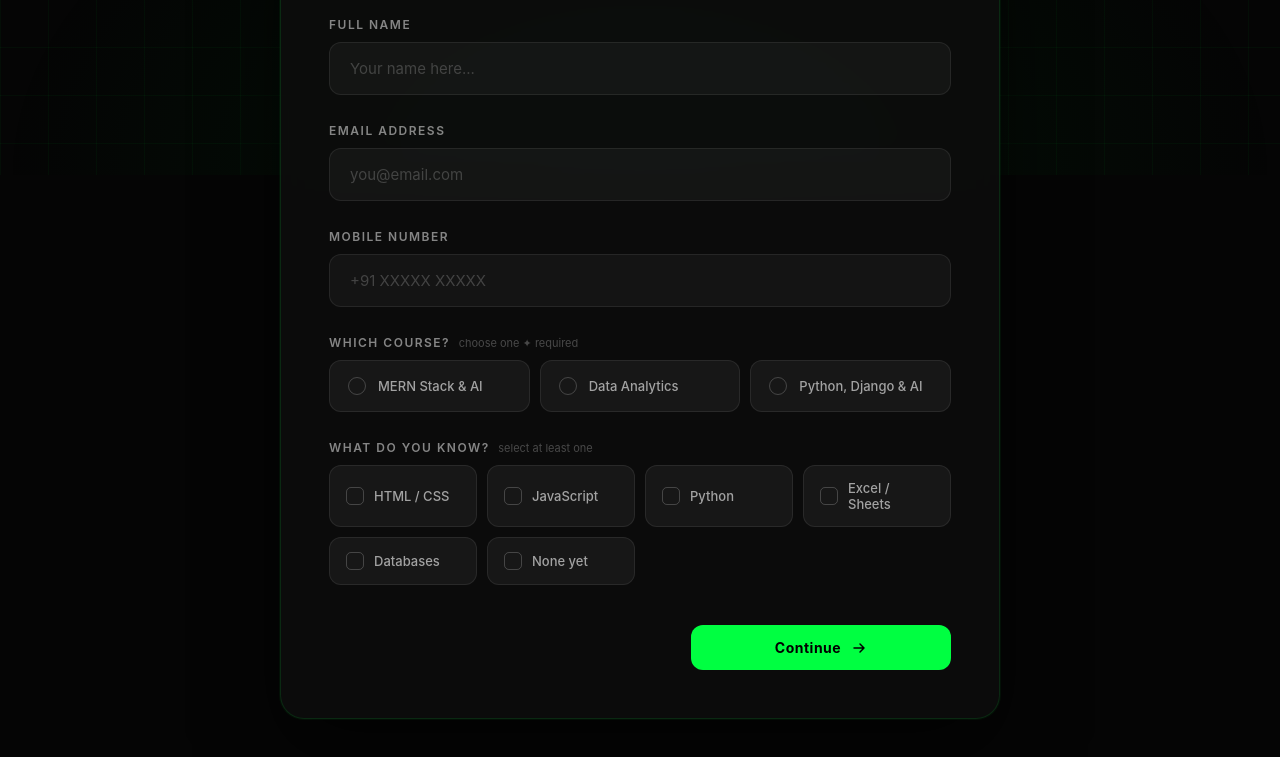
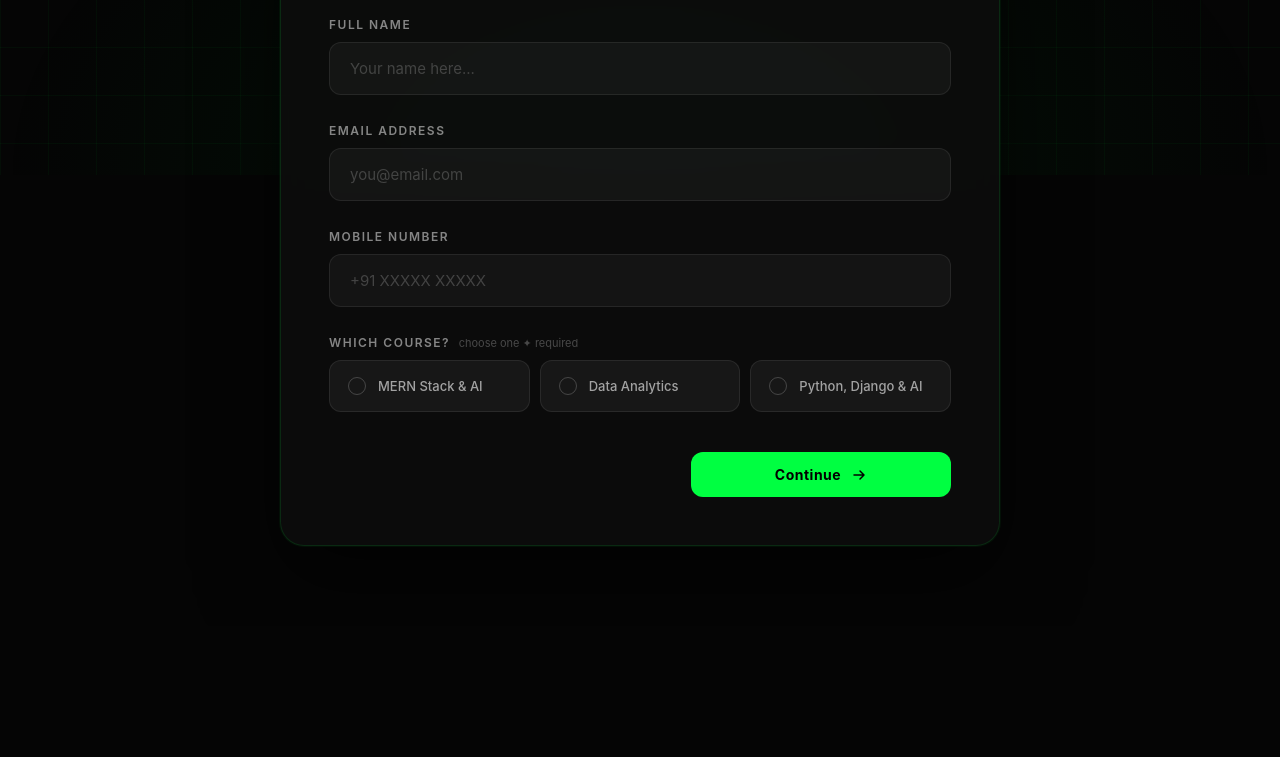
Before and after one commit to nidhill/Scholarship, a website: page index.html in a window 1280 px wide. Shown: the part 625-1382 px from the top of the page. After the commit the page ends 1251 px from the top, so only its background shows below. Drawn offline with nearby package versions, Linux system fonts and the light colour scheme.

Commit message:
Remove skills/chips field

```diff
--- a/index.html
+++ b/index.html
@@ -1092,36 +1092,6 @@
       <div class="error-text" id="err-course">⚠ Please select a course to continue.</div>
     </div>
 
-    <div class="field-group" id="skills-section" style="margin-bottom:0">
-      <label class="field-label">What do you know? <span>select at least one</span></label>
-      <div class="chips-grid" id="chips-grid">
-        <div class="chip" onclick="toggleChip(this)">
-          <span class="chip-check"><svg viewBox="0 0 12 12" fill="none"><polyline points="2,6 5,9 10,3"></polyline></svg></span>
-          <span class="chip-label">HTML / CSS</span>
-        </div>
-        <div class="chip" onclick="toggleChip(this)">
-          <span class="chip-check"><svg viewBox="0 0 12 12" fill="none"><polyline points="2,6 5,9 10,3"></polyline></svg></span>
-          <span class="chip-label">JavaScript</span>
-        </div>
-        <div class="chip" onclick="toggleChip(this)">
-          <span class="chip-check"><svg viewBox="0 0 12 12" fill="none"><polyline points="2,6 5,9 10,3"></polyline></svg></span>
-          <span class="chip-label">Python</span>
-        </div>
-        <div class="chip" onclick="toggleChip(this)">
-          <span class="chip-check"><svg viewBox="0 0 12 12" fill="none"><polyline points="2,6 5,9 10,3"></polyline></svg></span>
-          <span class="chip-label">Excel / Sheets</span>
-        </div>
-        <div class="chip" onclick="toggleChip(this)">
-          <span class="chip-check"><svg viewBox="0 0 12 12" fill="none"><polyline points="2,6 5,9 10,3"></polyline></svg></span>
-          <span class="chip-label">Databases</span>
-        </div>
-        <div class="chip" onclick="toggleChip(this)">
-          <span class="chip-check"><svg viewBox="0 0 12 12" fill="none"><polyline points="2,6 5,9 10,3"></polyline></svg></span>
-          <span class="chip-label">None yet</span>
-        </div>
-      </div>
-      <div class="error-text" id="err-skills">⚠ Please select at least one option.</div>
-    </div>
 
     <div class="form-nav">
       <div></div>
@@ -1444,16 +1414,6 @@ function goStep2() {
     mobileInput.classList.remove('error');
   }
 
-  const selectedChips = [...document.querySelectorAll('#chips-grid .chip.selected')]
-    .map(c => c.querySelector('.chip-label').textContent);
-  if (selectedChips.length === 0) {
-    showErr('err-skills');
-    const ss = document.getElementById('skills-section');
-    firstError = firstError || ss;
-  } else {
-    hideErr('err-skills');
-  }
-
   if (!selectedCourse) {
     showErr('err-course');
     const cs = document.getElementById('course-section');
@@ -1557,8 +1517,6 @@ function submitQuiz() {
   const name    = document.getElementById('fullName').value.trim();
   const email   = document.getElementById('emailField').value.trim();
   const mobile  = document.getElementById('mobileField').value.trim();
-  const skills  = [...document.querySelectorAll('#chips-grid .chip.selected')]
-    .map(c => c.querySelector('.chip-label').textContent).join(', ');
   const total   = quiz.questions.length;
   let correct   = 0;
 
@@ -1577,7 +1535,7 @@ function submitQuiz() {
   document.getElementById('saved-indicator').style.display  = 'none';
 
   // ── save to Supabase ──
-  saveSubmission({ name, email, mobile, skills, course: quiz.label, correct, total, percentage: pct });
+  saveSubmission({ name, email, mobile, course: quiz.label, correct, total, percentage: pct });
 
   // ── show step 3 ──
   setProgress(3);
@@ -1616,8 +1574,6 @@ function goHome() {
   document.getElementById('emailField').value = '';
   document.getElementById('mobileField').value = '';
   hideErr('err-mobile');
-  hideErr('err-skills');
-  document.querySelectorAll('#chips-grid .chip.selected').forEach(c => c.classList.remove('selected'));
   setProgress(1);
   window.scrollTo({ top: 0, behavior: 'smooth' });
 }
```
